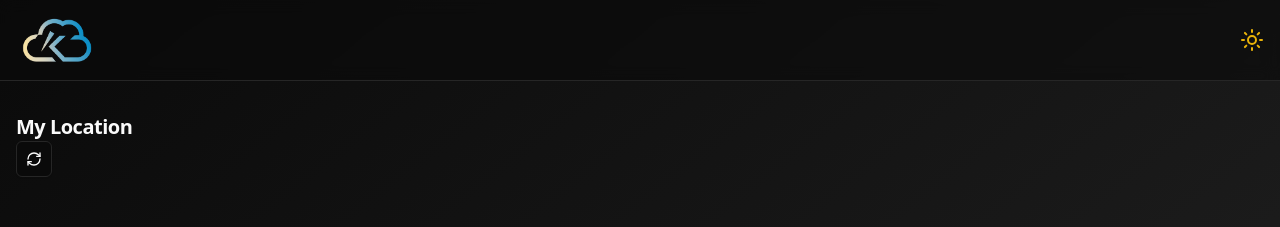
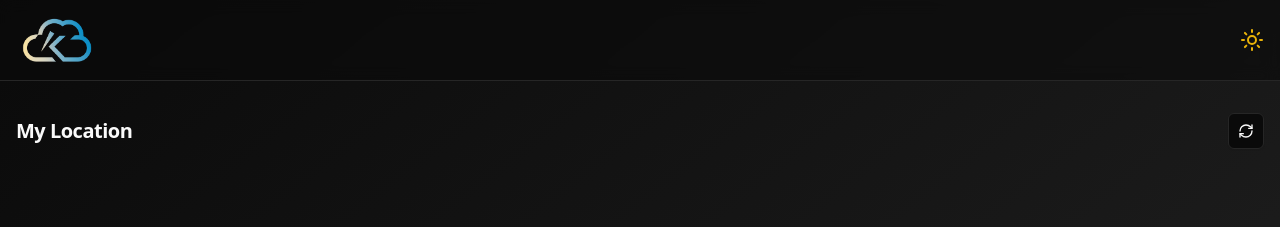
Before and after one commit to madiha-m/react_js, a React (Vite) app in the folder Climate/: page / in a window 1280 px wide. Shown: the top 227 px of the page. Built offline with nearby package versions, Linux system fonts and the light colour scheme.

Commit message:
alligned the innver container's content at far end

```diff
--- a/Climate/src/pages/dashboard.tsx
+++ b/Climate/src/pages/dashboard.tsx
@@ -6,7 +6,7 @@ const Dashboard = () => {
     return (
         <div>
             {/* Favorite Cities */}
-            <div>
+            <div className='flex items-center justify-between'>
                 <h1 className='text-xl font-bold tracking-tight'>My Location</h1>
                 <Button variant={'outline'}
                     size={"icon"}
```
